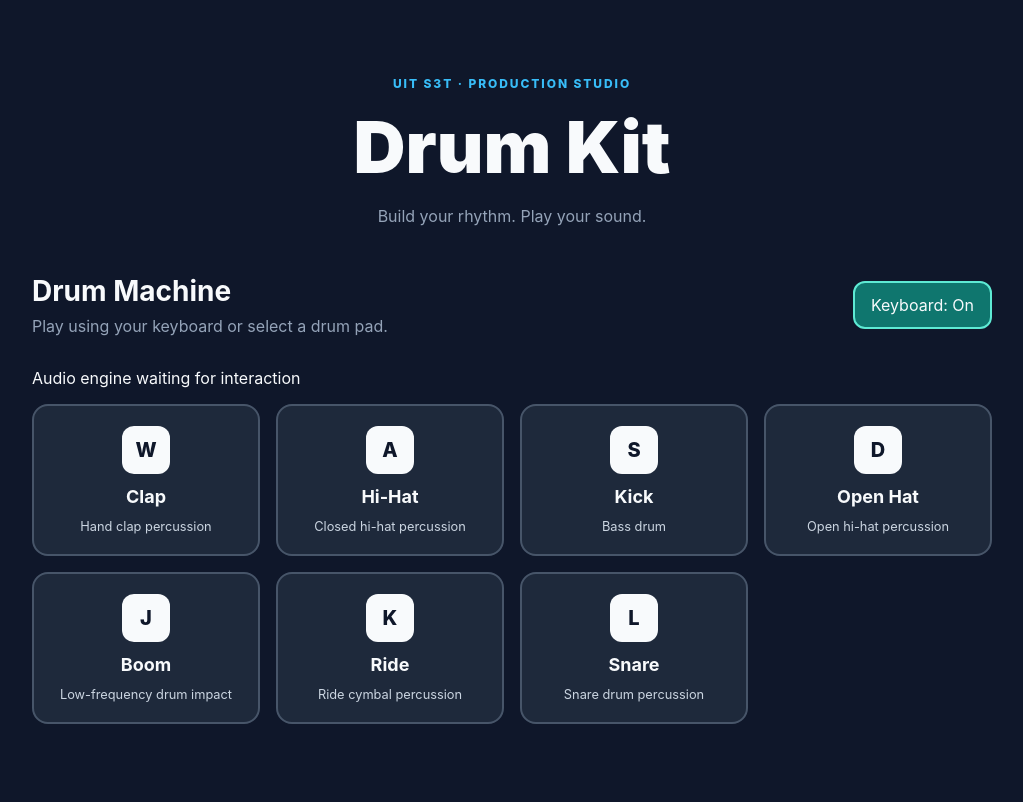
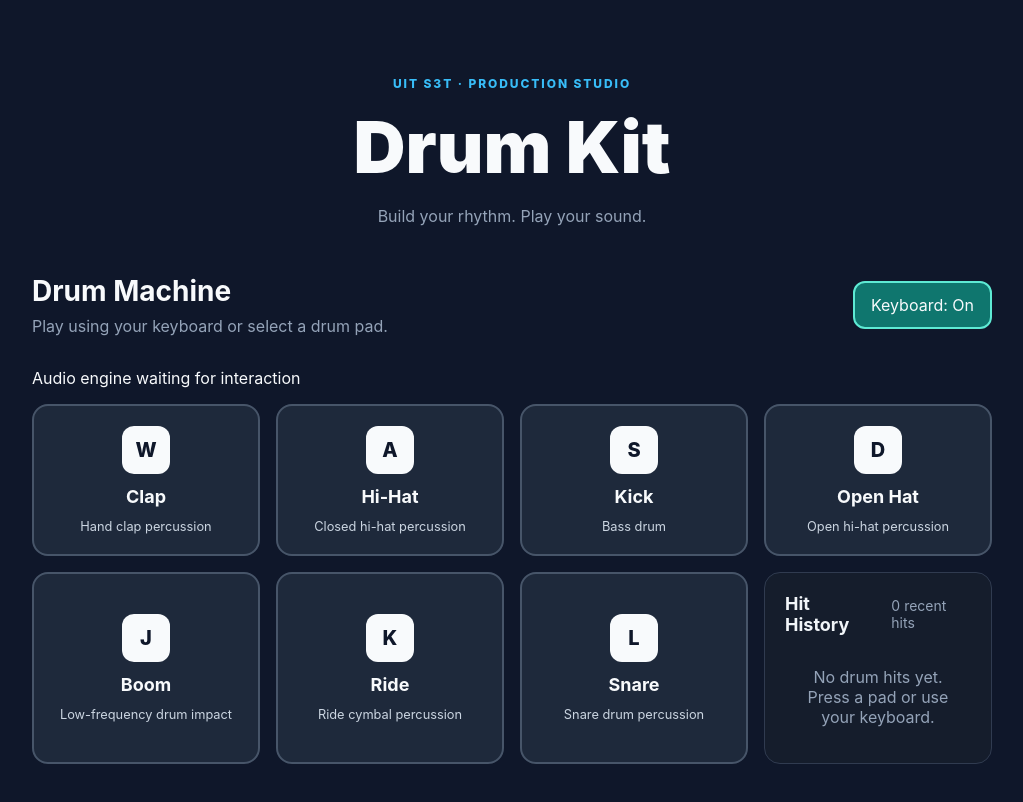
Before and after one commit to HongAn-SkaS/24520052_NgoHongAn_Lab3_HW1, a React (Vite) app: page / in a window 1280 px wide. Shown: the top 802 px of the page, without its empty margins (128-1151 px from the left). Built offline with nearby package versions, Linux system fonts and the light colour scheme.

Commit message:
feat(history): add accessible drum hit history

```diff
--- a/src/components/DrumKit/DrumKit.jsx
+++ b/src/components/DrumKit/DrumKit.jsx
@@ -8,7 +8,14 @@ import { DrumPad } from "../DrumPad/DrumPad";
 import "./DrumKit.css";
 import { useAudioEngine } from "../../hooks/useAudioEngine";
 
+import { HitHistory } from "../HitHistory/HitHistory";
+
+
 export function DrumKit() {
+  const [hitHistory, setHitHistory] = useState([]);
+const [latestAnnouncement, setLatestAnnouncement] = useState("");
+
+const hitIdRef = useRef(0);
   const {
   playSound,
   isAudioReady,
@@ -19,17 +26,19 @@ export function DrumKit() {
 
   const activeTimerRef = useRef(null);
 
-  const triggerPad = useCallback((padId) => {
-  const pad = DRUM_PADS.find(
-    (item) => item.id === padId,
-  );
+
+const triggerPad = useCallback(
+  (padId) => {
+    const pad = DRUM_PADS.find((item) => item.id === padId);
 
     if (!pad) {
       return;
     }
 
+    // Play the corresponding drum sound.
     void playSound(pad.sound);
 
+    // Update the active pad feedback.
     setActivePadId(padId);
 
     window.clearTimeout(activeTimerRef.current);
@@ -38,7 +47,33 @@ export function DrumKit() {
       setActivePadId(null);
       activeTimerRef.current = null;
     }, 160);
-}, [playSound]);
+
+    // Record the latest hit.
+    hitIdRef.current += 1;
+
+    const hitNumber = hitIdRef.current;
+    const now = new Date();
+
+    const hit = {
+      id: hitNumber,
+      padId: pad.id,
+      padName: pad.name,
+      key: pad.key,
+      timestamp: now.toISOString(),
+      displayTime: now.toLocaleTimeString(),
+    };
+
+    setHitHistory((previousHits) =>
+      [hit, ...previousHits].slice(0, 8)
+    );
+
+    setLatestAnnouncement(
+      `Hit ${hitNumber}: ${pad.name}, keyboard shortcut ${pad.key}`
+    );
+  },
+  [playSound]
+);
+
 
   // Register physical keyboard shortcuts.
   useDrumKeyboard(DRUM_PAD_MAP, triggerPad, isEnabled);
@@ -81,6 +116,7 @@ export function DrumKit() {
       <section
         className="drum-kit__grid"
         aria-label="Drum pads"
+
       >
         {DRUM_PADS.map((pad) => (
           <DrumPad
@@ -90,6 +126,10 @@ export function DrumKit() {
             onTrigger={triggerPad}
           />
         ))}
+        <HitHistory
+  hits={hitHistory}
+  announcement={latestAnnouncement}
+/>
       </section>
     </section>
   );
--- /dev/null
+++ b/src/components/HitHistory/HitHistory.css
@@ -0,0 +1,97 @@
+
+.hit-history {
+  display: grid;
+  gap: 1rem;
+  padding: 1.25rem;
+  border: 1px solid #303b50;
+  border-radius: 1rem;
+  background: #151d2c;
+}
+
+.hit-history__header {
+  display: flex;
+  align-items: center;
+  justify-content: space-between;
+  gap: 1rem;
+}
+
+.hit-history__header h2 {
+  margin: 0;
+  color: #f1f5f9;
+  font-size: 1.125rem;
+}
+
+.hit-history__header p {
+  margin: 0;
+  color: #94a3b8;
+  font-size: 0.875rem;
+}
+
+.hit-history__announcement {
+  position: absolute;
+  width: 1px;
+  height: 1px;
+  padding: 0;
+  margin: -1px;
+  overflow: hidden;
+  clip: rect(0, 0, 0, 0);
+  white-space: nowrap;
+  border: 0;
+}
+
+.hit-history__empty {
+  margin: 0;
+  padding: 1rem;
+  color: #94a3b8;
+  text-align: center;
+}
+
+.hit-history__list {
+  display: grid;
+  gap: 0.5rem;
+  margin: 0;
+  padding: 0;
+  list-style: none;
+}
+
+.hit-history__item {
+  display: grid;
+  grid-template-columns: 1fr auto auto;
+  align-items: center;
+  gap: 1rem;
+  padding: 0.75rem;
+  border: 1px solid #303b50;
+  border-radius: 0.625rem;
+  background: #1e293b;
+}
+
+.hit-history__name {
+  color: #f8fafc;
+  font-weight: 600;
+}
+
+.hit-history__item kbd {
+  min-width: 2rem;
+  padding: 0.25rem 0.5rem;
+  border: 1px solid #475569;
+  border-radius: 0.375rem;
+  color: #67e8f9;
+  text-align: center;
+  font: inherit;
+  font-weight: 700;
+}
+
+.hit-history__item time {
+  color: #94a3b8;
+  font-size: 0.8125rem;
+}
+
+@media (max-width: 480px) {
+  .hit-history__item {
+    gap: 0.5rem;
+  }
+
+  .hit-history__item time {
+    font-size: 0.75rem;
+  }
+}
--- /dev/null
+++ b/src/components/HitHistory/HitHistory.jsx
@@ -0,0 +1,44 @@
+
+import "./HitHistory.css";
+
+export function HitHistory({ hits, announcement }) {
+  return (
+    <section
+      className="hit-history"
+      aria-labelledby="hit-history-title"
+    >
+      <header className="hit-history__header">
+        <h2 id="hit-history-title">Hit History</h2>
+        <p>{hits.length} recent hits</p>
+      </header>
+
+      <output
+        className="hit-history__announcement"
+        aria-live="polite"
+        aria-atomic="true"
+      >
+        {announcement}
+      </output>
+
+      {hits.length === 0 ? (
+        <p className="hit-history__empty">
+          No drum hits yet. Press a pad or use your keyboard.
+        </p>
+      ) : (
+        <ol className="hit-history__list" aria-label="Recent drum hits">
+          {hits.map((hit) => (
+            <li className="hit-history__item" key={hit.id}>
+              <span className="hit-history__name">
+                {hit.padName}
+              </span>
+              <kbd>{hit.key}</kbd>
+              <time dateTime={hit.timestamp}>
+                {hit.displayTime}
+              </time>
+            </li>
+          ))}
+        </ol>
+      )}
+    </section>
+  );
+}
```
Lines whose indentation alone changed are shown as unchanged.
